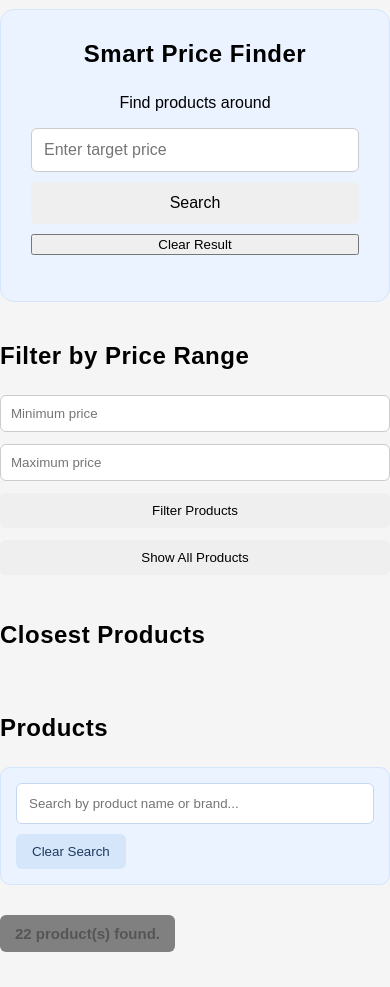
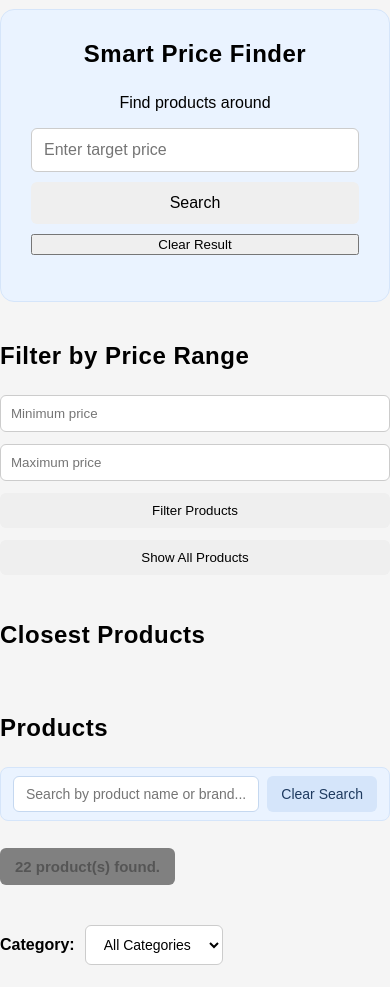
Before and after one commit to abhishe0510/e-kart-challenge-1, a plain HTML site: page index.html in a window 390 px wide. Shown: the part 79-1066 px from the top of the page. Drawn offline with Linux system fonts and the light colour scheme.

Commit message:
product search changes

```diff
--- a/style.css
+++ b/style.css
@@ -506,3 +506,35 @@ section h2 {
 .product-card:hover p:has(.discount-badge) {
     color: #047857;
 }
+
+/* Compact Product Search Area */
+.product-search {
+    max-width: 750px;
+    padding: 8px 12px;
+    margin: 12px 0;
+    gap: 8px;
+    border-radius: 8px;
+
+}
+
+.product-search input {
+    padding: 9px 12px;
+    min-width: 180px;
+    font-size: 14px;
+}
+
+.product-search button {
+    padding: 9px 14px;
+    font-size: 14px;
+}
+
+/* Keep search area responsive */
+@media (max-width: 600px) {
+    .product-search {
+        max-width: 100%;
+    }
+
+    .product-search input {
+        width: 100%;
+    }
+}
```
